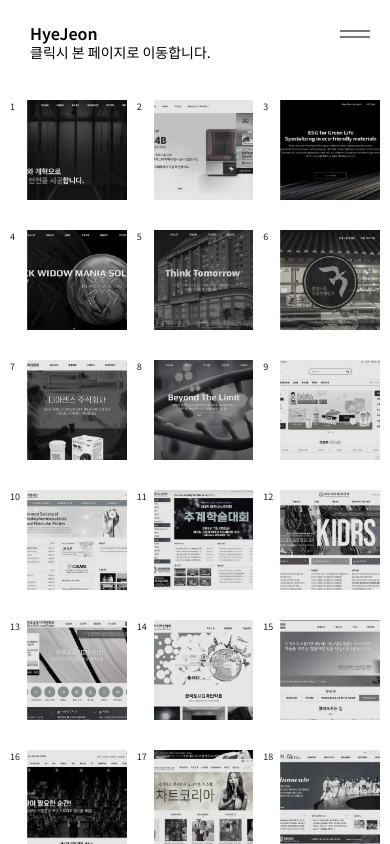
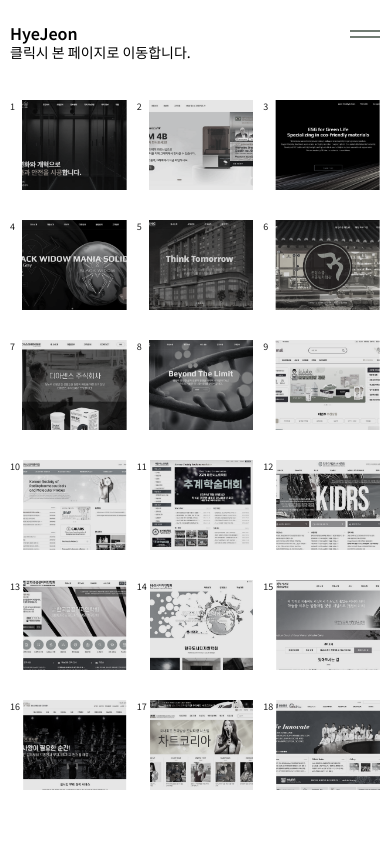
Before and after one commit to Hgracefield/Portfolio, a website: page index.html in a window 390 px wide. Drawn offline with nearby package versions, Linux system fonts and the light colour scheme; a web font is replaced by a local one.

Commit message:
스타일 변경

```diff
--- a/css/style.scss
+++ b/css/style.scss
@@ -89,7 +89,6 @@ color {
     background-color: transparent;
 
     &.scrolled {
-      background: gold;
       backdrop-filter: blur(8px);
       background-color: rgba(255, 255, 255, 0.8);
       box-shadow: 0 2px 8px rgba(0, 0, 0, 0.1);
@@ -115,6 +114,9 @@ color {
         align-items: center;
         line-height: 1.1;
         padding-left: 30px;
+        @include mobile {
+          padding-left: 10px;
+        }
       }
       .desc {
         font-size: 14px;
@@ -122,6 +124,9 @@ color {
         padding-left: 30px;
         @include tablet {
           padding-left: 30px;
+        }
+        @include mobile {
+          padding-left: 10px;
         }
       }
     }
@@ -136,6 +141,9 @@ color {
     border: none;
     background: none;
     cursor: pointer;
+    @include mobile {
+      right: 10px;
+    }
     .h-menu-btn__line {
       position: absolute;
       display: block;
@@ -332,13 +340,13 @@ color {
       }
 
       .item-grid-container {
-        gap: 150px 30px;
+        gap: 100px 30px;
         display: grid;
         box-sizing: border-box;
         grid-template-columns: repeat(5, 1fr);
         @include desktop-medium {
           grid-template-columns: repeat(4, 1fr);
-          gap: 30px 10px;
+          gap: 50px 10px;
         }
         @include desktop-small {
           grid-template-columns: repeat(3, 1fr);
@@ -353,42 +361,51 @@ color {
           gap: 10px;
         }
         .i-grid {
-          width: 150px;
+          width: 100%;
           min-height: 100px;
           display: flex;
           flex-wrap: nowrap;
           justify-content: space-between;
           align-items: flex-start;
+          gap: 5px;
+
           @include desktop-medium {
-            width: 130px;
+            width: 90%;
             min-height: 100px;
+          }
+          @include tablet {
+            gap: 20px 15px;
           }
           @include mobile {
             width: 100%;
             height: auto;
             min-height: 90px;
             margin-bottom: 20px;
+            gap: 3px;
           }
           .i-grid-num {
             font-size: 12px;
             color: #222;
-            margin-right: 5px;
             width: 14px;
             @include mobile {
               font-size: 9px;
+              width: 10px;
             }
           }
           .i-grid-img {
-            width: 130px;
-            min-height: 100px;
+            width: 100%;
+            min-height: 120px;
             height: 80px;
             overflow: hidden;
             position: relative;
             cursor: pointer;
             filter: grayscale(94%) brightness(0.9);
+            @include tablet {
+              // min-height: 100px;
+            }
             @include mobile {
               width: 100%;
-              height: 100%;
+              min-height: 90px;
             }
 
             &::after {
```
Also changed, not shown: css/style.css.
